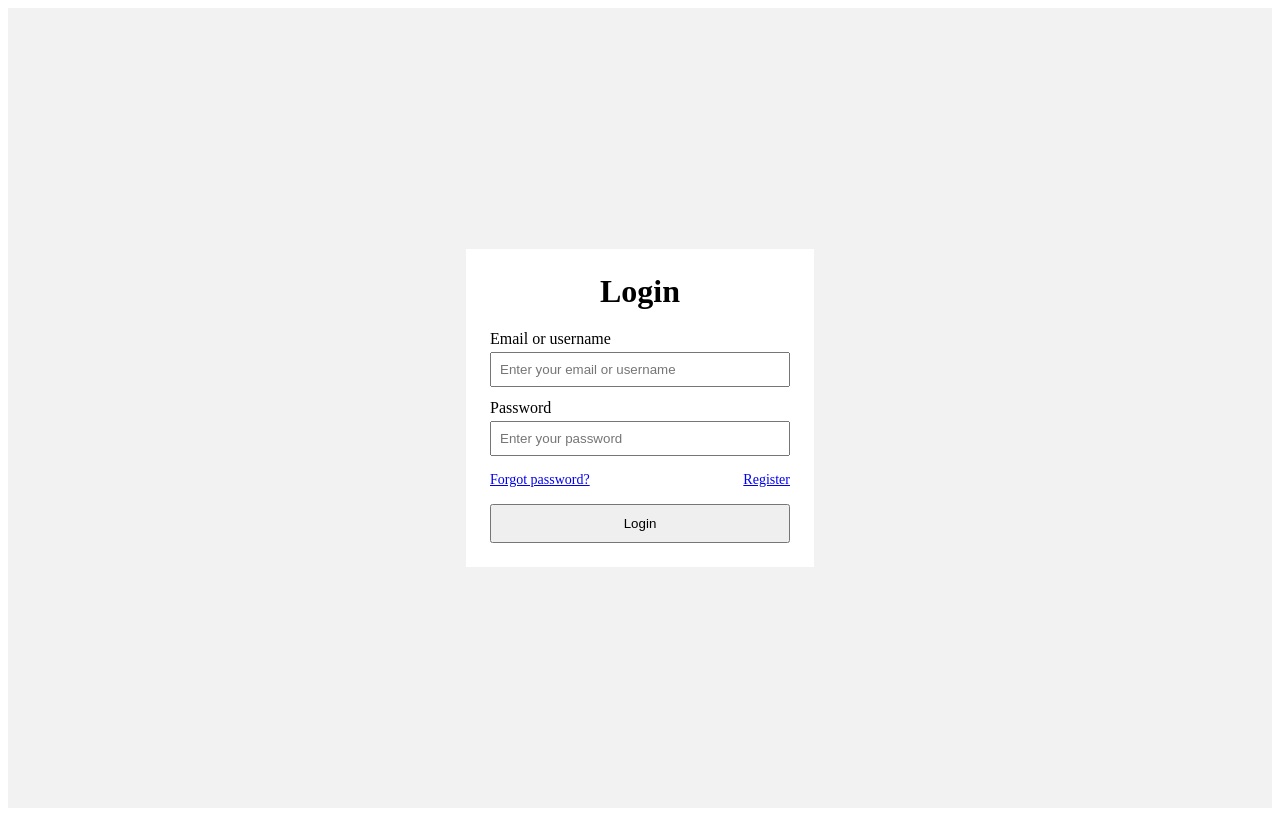
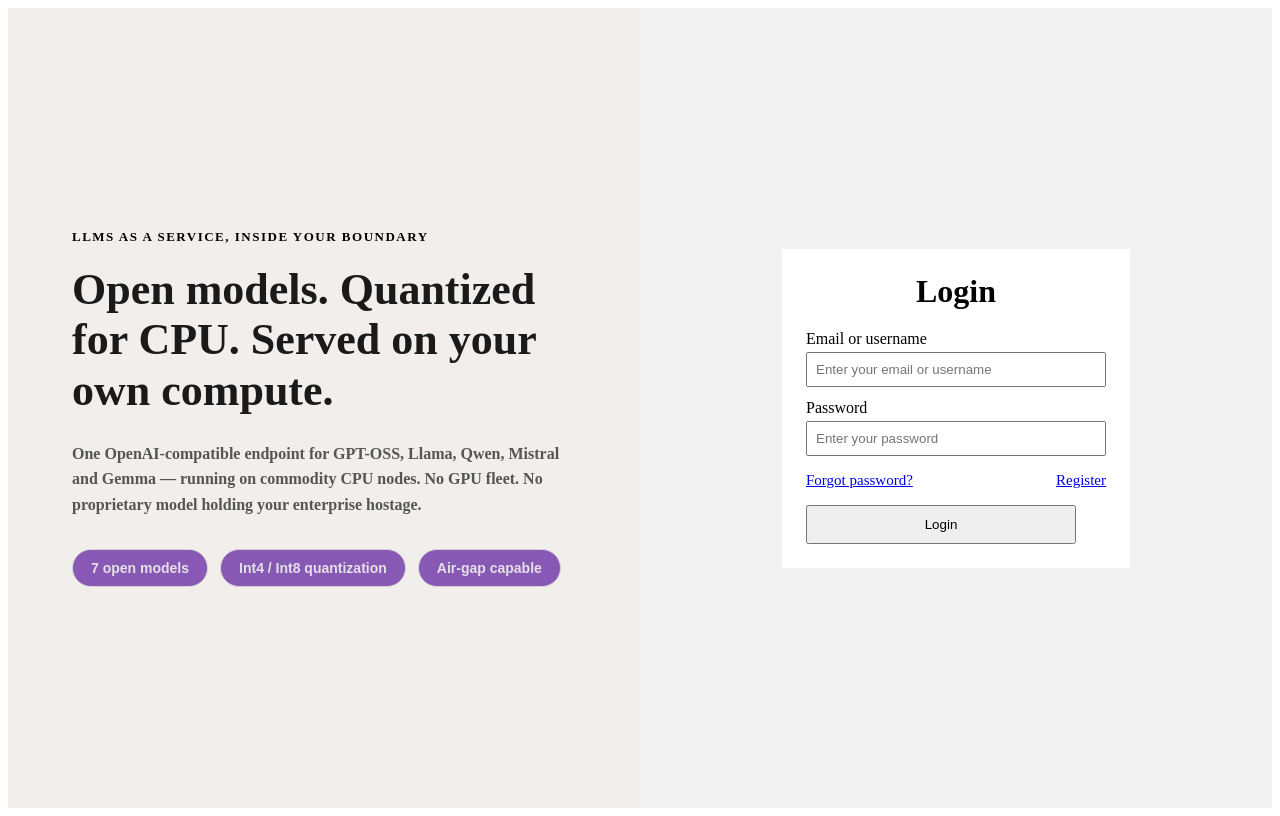
Before and after one commit to JayasreePothuri/Basic-UI, a React (Vite) app: page / in a window 1280 px wide. Built offline with nearby package versions, Linux system fonts and the light colour scheme.

Commit message:
#added the new page

```diff
--- a/src/App.css
+++ b/src/App.css
@@ -1,44 +1,4 @@
-.login-page {
+.app-split {
+  display: flex;
   min-height: 100vh;
-  display: flex;
-  justify-content: center;
-  align-items: center;
-  background: #f2f2f2;
 }
-
-.login-form {
-  width: 300px;
-  padding: 24px;
-  background: white;
-}
-
-.login-form h1 {
-  margin: 0 0 20px;
-  text-align: center;
-}
-
-.login-form label {
-  display: block;
-  margin: 12px 0 4px;
-}
-
-.login-form input {
-  width: 100%;
-  padding: 8px;
-  box-sizing: border-box;
-}
-
-.login-links {
-  display: flex;
-  justify-content: space-between;
-  margin: 16px 0;
-}
-
-.login-links a {
-  font-size: 14px;
-}
-
-.login-form button {
-  width: 100%;
-  padding: 10px;
-}
--- a/src/App.jsx
+++ b/src/App.jsx
@@ -1,37 +1,13 @@
+import Home from './Home.jsx'
+import Login from './Login.jsx'
 import './App.css'
 
 function App() {
   return (
-    <main className="login-page">
-      <form className="login-form">
-        <h1>Login</h1>
-
-        <label htmlFor="username">Email or username</label>
-        <input
-          id="username"
-          name="username"
-          type="text"
-          placeholder="Enter your email or username"
-          required
-        />
-
-        <label htmlFor="password">Password</label>
-        <input
-          id="password"
-          name="password"
-          type="password"
-          placeholder="Enter your password"
-          required
-        />
-
-        <div className="login-links">
-          <a href="#forgot-password">Forgot password?</a>
-          <a href="#register">Register</a>
-        </div>
-
-        <button type="submit">Login</button>
-      </form>
-    </main>
+    <div className="app-split">
+      <Home />
+      <Login />
+    </div>
   )
 }
 
--- /dev/null
+++ b/src/Home.css
@@ -0,0 +1,60 @@
+.home-page {
+  flex: 1 1 50%;
+  min-width: 0;
+  display: flex;
+  flex-direction: column;
+  justify-content: center;
+  align-items: flex-start;
+  padding: 64px;
+  background: #f1eeeb;
+  box-sizing: border-box;
+}
+
+.home-firstline {
+  margin: 0 0 20px;
+  font-size: 13px;
+  font-weight: 700;
+  letter-spacing: 1.5px;
+  text-transform: uppercase;
+}
+
+.home-secondline {
+  margin: 0 0 24px;
+  max-width: 700px;
+  font-size: 44px;
+  font-weight: 800;
+  line-height: 1.15;
+  color: #1a1a1a;
+}
+
+.home-thirdline{
+  margin: 0 0 32px;
+  max-width: 620px;
+  font-size: 16px;
+  line-height: 1.6;
+  color: #555555;
+}
+
+.home-button {
+  display: flex;
+  flex-wrap: wrap;
+  justify-content: flex-start;
+  gap: 12px;
+}
+
+.home-buttons {
+  padding: 10px 18px;
+  border: 1px solid #d0d0d8;
+  border-radius: 999px;
+  background: #8859b4;
+  color: #e3e0e7;
+  font-size: 14px;
+  font-weight: 600;
+  cursor: pointer;
+  transition: background 0.15s ease, border-color 0.15s ease;
+}
+
+.home-buttons:hover {
+  background: #e9e8ee;
+  border-color: #7c5cff;
+}
--- /dev/null
+++ b/src/Home.jsx
@@ -0,0 +1,27 @@
+import './Home.css'
+
+function Home() {
+  return (
+    <main className="home-page">
+      <h1 className="home-firstline">LLMs as a service, inside your boundary</h1>
+
+      <h1 className="home-secondline">
+        Open models. Quantized for CPU. Served on your own compute.
+      </h1>
+
+      <h1 className="home-thirdline">
+        One OpenAI-compatible endpoint for GPT-OSS, Llama, Qwen, Mistral and
+        Gemma — running on commodity CPU nodes. No GPU fleet. No proprietary
+        model holding your enterprise hostage.
+      </h1>
+
+      <div className="home-button">
+        <button className="home-buttons">7 open models</button>
+        <button className="home-buttons">Int4 / Int8 quantization</button>
+        <button className="home-buttons">Air-gap capable</button>
+      </div>
+    </main>
+  )
+}
+
+export default Home
--- /dev/null
+++ b/src/Login.css
@@ -0,0 +1,46 @@
+.login-page {
+  flex: 1 1 50%;
+  min-width: 0;
+  display: flex;
+  justify-content: center;
+  align-items: center;
+  background: #f2f2f2;
+  box-sizing: border-box;
+}
+
+.login-form {
+  width: 300px;
+  padding: 24px;
+  background: white;
+}
+
+.login-form h1 {
+  margin: 0 0 20px;
+  text-align: center;
+}
+
+.login-form label {
+  display: block;
+  margin: 12px 0 4px;
+}
+
+.login-form input {
+  width: 100%;
+  padding: 8px;
+  box-sizing: border-box;
+}
+
+.login-links {
+  display: flex;
+  justify-content: space-between;
+  margin: 16px 0;
+}
+
+.login-links a {
+  font-size: 15px;
+}
+
+.login-form button {
+  width: 90%;
+  padding: 10px;
+}
--- /dev/null
+++ b/src/Login.jsx
@@ -0,0 +1,38 @@
+import './Login.css'
+
+function Login() {
+  return (
+    <main className="login-page">
+      <form className="login-form">
+        <h1>Login</h1>
+
+        <label htmlFor="username">Email or username</label>
+        <input
+          id="username"
+          name="username"
+          type="text"
+          placeholder="Enter your email or username"
+          required
+        />
+
+        <label htmlFor="password">Password</label>
+        <input
+          id="password"
+          name="password"
+          type="password"
+          placeholder="Enter your password"
+          required
+        />
+
+        <div className="login-links">
+          <a href="#forgot-password">Forgot password?</a>
+          <a href="#register">Register</a>
+        </div>
+
+        <button type="submit">Login</button>
+      </form>
+    </main>
+  )
+}
+
+export default Login
```
